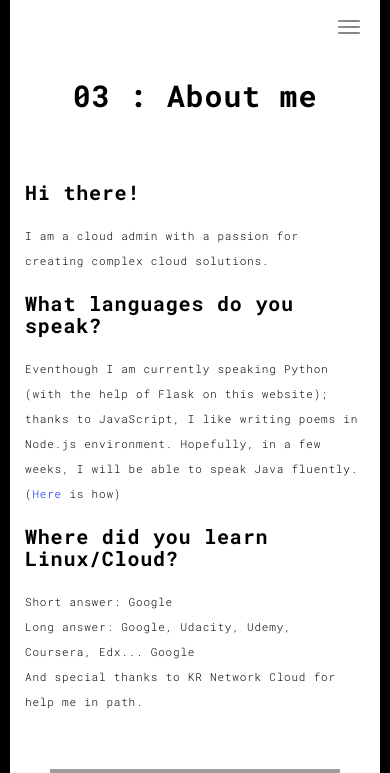
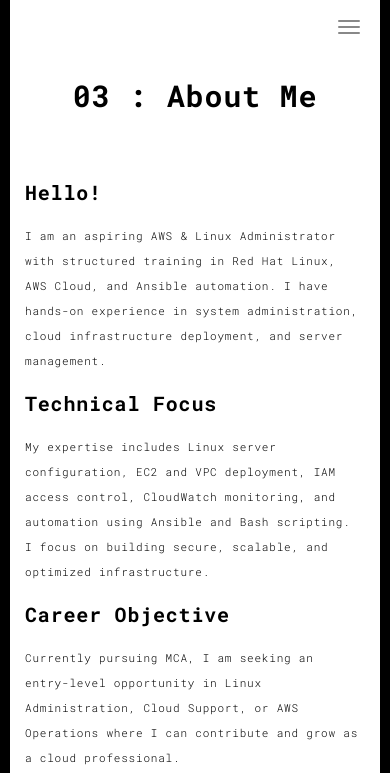
Before and after one commit to Vishalkaushik8/Portfolio-Flask, a Flask app: page /about.html in a window 390 px wide. Shown: the part 10-783 px from the top of the page. Run offline with Flask 3, Linux system fonts and the light colour scheme; some libraries are stand-ins or nearby versions; grey boxes are pictures that could not be loaded.

Commit message:
Update about.html

```diff
--- a/templates/about.html
+++ b/templates/about.html
@@ -5,44 +5,40 @@
   <meta charset="UTF-8" />
   <meta content="IE=edge" http-equiv="X-UA-Compatible" />
   <meta content="width=device-width,initial-scale=1" name="viewport" />
-  <meta content="description" name="description" />
+  <meta content="About Vishal Kaushik | AWS & Linux Administrator" name="description" />
   <meta name="google" content="notranslate" />
-  <meta content="Mashup templates have been developped by Orson.io team" name="author" />
-
-  <!-- Disable tap highlight on IE -->
   <meta name="msapplication-tap-highlight" content="no" />
 
   <link rel="apple-touch-icon" sizes="180x180"
     href="{{ url_for('static', filename='assets/apple-icon-180x180.png') }}" />
   <link href="{{ url_for('static', filename='assets/favicon.ico') }}" rel="icon" />
-  <title>Title page</title>
 
+  <title>About | Vishal Kaushik</title>
   <link type="text/css" rel="stylesheet" href="{{ url_for('static', filename='main.css') }}" />
 </head>
 
-<body class="">
+<body>
   <div id="site-border-left"></div>
   <div id="site-border-right"></div>
   <div id="site-border-top"></div>
   <div id="site-border-bottom"></div>
-  <!-- Add your content of header -->
+
   <header>
-    <nav class="navbar  navbar-fixed-top navbar-default">
+    <nav class="navbar navbar-fixed-top navbar-default">
       <div class="container">
-        <button type="button" class="navbar-toggle collapsed" data-toggle="collapse" data-target="#navbar-collapse"
-          aria-expanded="false">
-          <span class="sr-only">Toggle navigation</span>
+        <button type="button" class="navbar-toggle collapsed" data-toggle="collapse"
+          data-target="#navbar-collapse" aria-expanded="false">
           <span class="icon-bar"></span>
           <span class="icon-bar"></span>
           <span class="icon-bar"></span>
         </button>
 
         <div class="collapse navbar-collapse" id="navbar-collapse">
-          <ul class="nav navbar-nav ">
-            <li><a href="{{ '/index.html' }}" title="">01 : Home</a></li>
-            <li><a href="{{ '/works.html' }}" title="">02 : Works</a></li>
-            <li><a href="{{ '/about.html' }}" title="">03 : About me</a></li>
-            <li><a href="{{ '/contact.html' }}" title="">04 : Contact</a></li>
+          <ul class="nav navbar-nav">
+            <li><a href="{{ '/index.html' }}">01 : Home</a></li>
+            <li><a href="{{ '/works.html' }}">02 : Works</a></li>
+            <li><a href="{{ '/about.html' }}">03 : About Me</a></li>
+            <li><a href="{{ '/contact.html' }}">04 : Contact</a></li>
           </ul>
         </div>
       </div>
@@ -51,47 +47,44 @@
 
   <div class="section-container">
     <div class="container">
-      <div class="row">
-        <div class="col-xs-12">
       <div class="section-container-spacer text-center">
-            <h1 class="h2">03 : About me</h1>
+        <h1 class="h2">03 : About Me</h1>
       </div>
 
       <div class="row">
         <div class="col-md-10 col-md-offset-1">
           <div class="row">
             <div class="col-xs-12 col-md-6">
-                  <h3>Hi there!</h3>
+              <h3>Hello!</h3>
               <p>
-                    I am a  cloud admin with a passion for creating
-                    complex cloud solutions.
-                  </p>
-                  <h3>What languages do you speak?</h3>
-                  <p>
-                    Eventhough I am currently speaking Python (with the help
-                    of Flask on this website); thanks to JavaScript, I like
-                    writing poems in Node.js environment. Hopefully, in a few
-                    weeks, I will be able to speak Java fluently. (<a
-                      href="https://www.coursera.org/specializations/java-object-oriented">Here</a>
-                    is how)
+                I am an aspiring AWS & Linux Administrator with structured
+                training in Red Hat Linux, AWS Cloud, and Ansible automation.
+                I have hands-on experience in system administration, cloud
+                infrastructure deployment, and server management.
               </p>
 
-                  <h3>Where did you learn Linux/Cloud?</h3>
+              <h3>Technical Focus</h3>
               <p>
-                    Short answer: Google <br />
-                    Long answer: Google, Udacity, Udemy, Coursera, Edx...
-                    Google <br />
-                    And special thanks to KR Network Cloud
-                    for help me in path.
+                My expertise includes Linux server configuration, EC2 and VPC
+                deployment, IAM access control, CloudWatch monitoring, and
+                automation using Ansible and Bash scripting. I focus on
+                building secure, scalable, and optimized infrastructure.
+              </p>
+
+              <h3>Career Objective</h3>
+              <p>
+                Currently pursuing MCA, I am seeking an entry-level
+                opportunity in Linux Administration, Cloud Support, or AWS
+                Operations where I can contribute and grow as a cloud
+                professional.
               </p>
             </div>
-                <div class="col-xs-12 col-md-5" style="padding: 40px;">
-                  <img
-                    src="https://firebasestorage.googleapis.com/v0/b/portfolio-flask.appspot.com/o/profil.jpg?alt=media&token=72b30c0f-3083-4391-889c-f0beed5a901c"
-                    class="img-responsive" alt="" />
+
+            <div class="col-xs-12 col-md-5" style="padding:40px;">
+              <img src="{{ url_for('static', filename='assets/images/space.jpg') }}"
+                class="img-responsive" alt="Vishal Kaushik">
             </div>
-              </div>
-            </div>
+
           </div>
         </div>
       </div>
@@ -100,15 +93,7 @@
 
   <footer class="footer-container text-center">
     <div class="container">
-      <div class="row">
-        <div class="col-xs-12">
-          <p>
-            © UNTITLED | Website created with
-            <a href="http://www.mashup-template.com/" title="Create website with free html template">Mashup
-              Template</a>/<a href="https://www.unsplash.com/" title="Beautiful Free Images">Unsplash</a>
-          </p>
-        </div>
-      </div>
+      <p>© 2026 Vishal Kaushik | AWS & Linux Administrator</p>
     </div>
   </footer>
 
@@ -118,21 +103,8 @@
     });
   </script>
 
-  <!-- Google Analytics: change UA-XXXXX-X to be your site's ID
-
-<script>
-  (function (i, s, o, g, r, a, m) {
-    i['GoogleAnalyticsObject'] = r; i[r] = i[r] || function () {
-      (i[r].q = i[r].q || []).push(arguments)
-    }, i[r].l = 1 * new Date(); a = s.createElement(o),
-      m = s.getElementsByTagName(o)[0]; a.async = 1; a.src = g; m.parentNode.insertBefore(a, m)
-  })(window, document, 'script', '//www.google-analytics.com/analytics.js', 'ga');
-  ga('create', 'UA-XXXXX-X', 'auto');
-  ga('send', 'pageview');
-</script>
-
--->
-  <script type="text/javascript" src="{{ url_for('static', filename='main.js') }}"></script>
+  <script type="text/javascript"
+    src="{{ url_for('static', filename='main.js') }}"></script>
 </body>
 
 </html>
```
Lines whose indentation alone changed are shown as unchanged.
